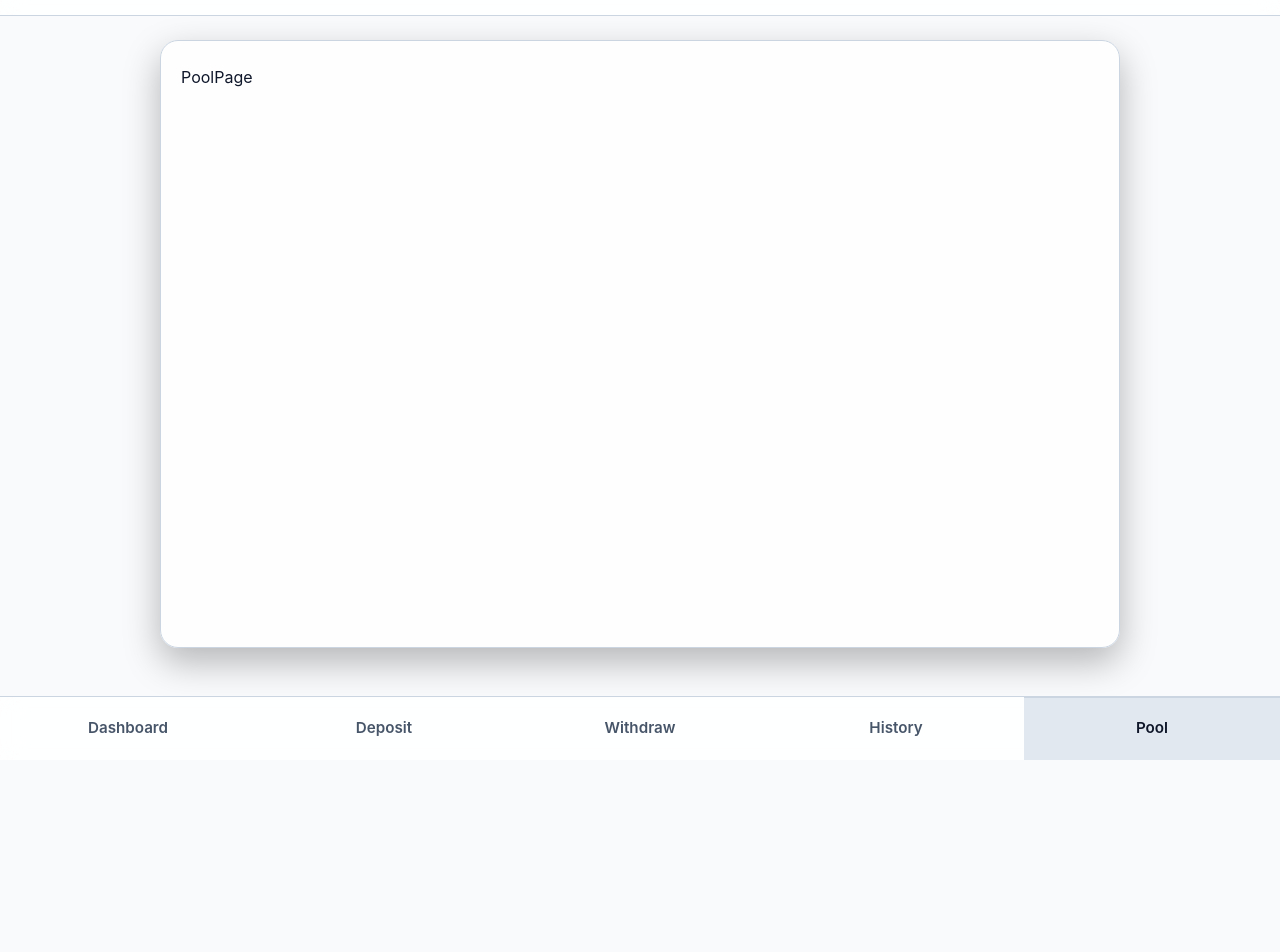
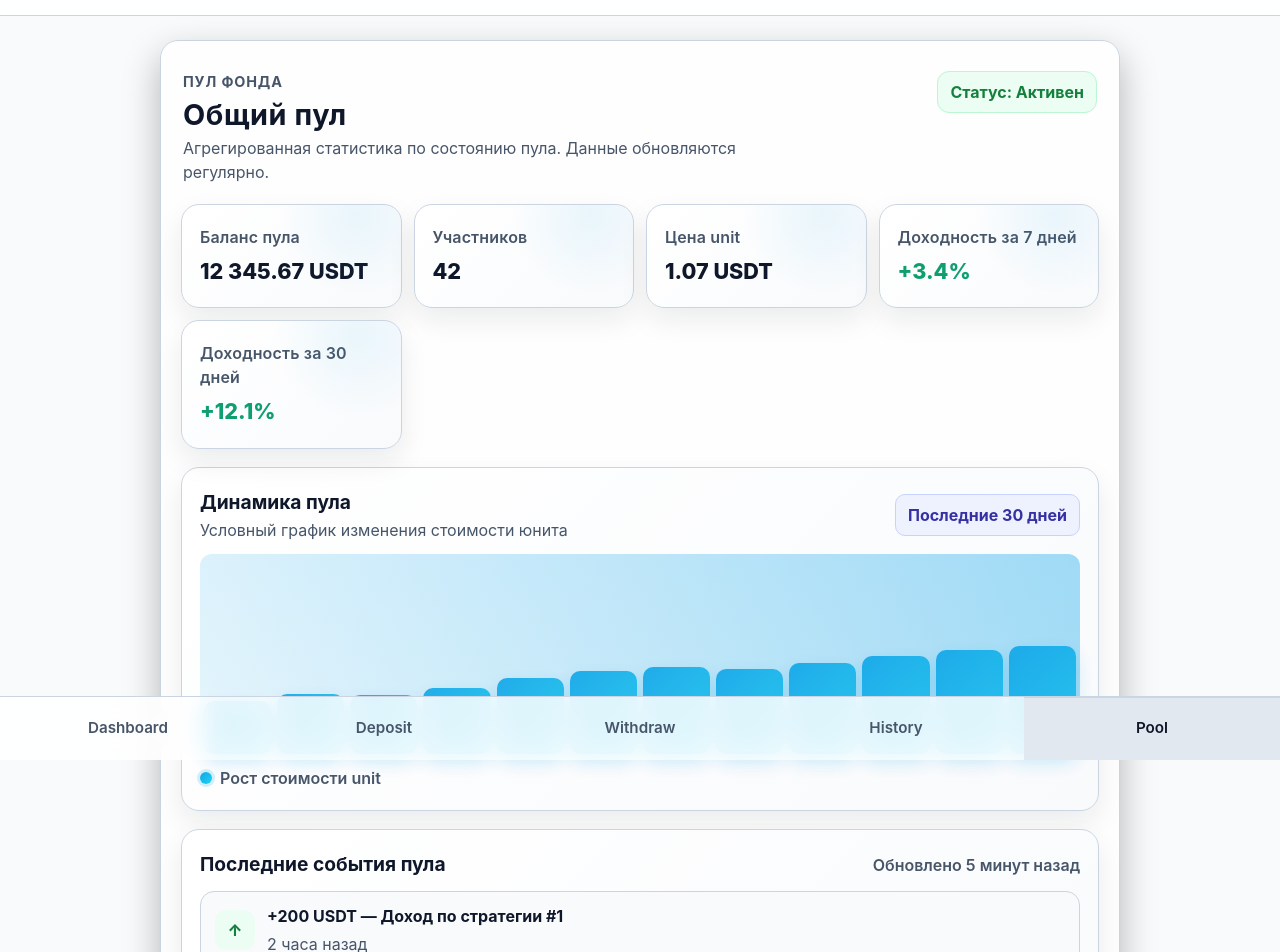
Before and after one commit to EnergyDead/model-agency, a React (Vite) app: page /pool in a window 1280 px wide. Shown: the part 40-992 px from the top of the page. Before the commit the page ends 800 px from the top, so only its background shows below. Built offline with nearby package versions, Linux system fonts and the light colour scheme.

Commit message:
Add static UI for pool overview

```diff
--- a/src/index.css
+++ b/src/index.css
@@ -989,3 +989,257 @@ h1 {
         font-size: 1.15rem;
     }
 }
+
+.pool-page {
+    display: flex;
+    flex-direction: column;
+    gap: 16px;
+}
+
+.pool-header {
+    display: flex;
+    flex-direction: column;
+    gap: 8px;
+    padding: 6px 2px 2px;
+}
+
+.pool-header__eyebrow {
+    margin: 0;
+    color: var(--app-muted);
+    letter-spacing: 0.06em;
+    text-transform: uppercase;
+    font-weight: 700;
+    font-size: 0.9rem;
+}
+
+.pool-header__title {
+    margin: 0;
+    font-size: 1.6rem;
+}
+
+.pool-header__subtitle {
+    margin: 0;
+    color: var(--app-muted);
+    max-width: 620px;
+}
+
+.pool-header__badge {
+    align-self: flex-start;
+    padding: 8px 12px;
+    border-radius: 12px;
+    background: #ecfdf3;
+    color: #15803d;
+    font-weight: 700;
+    border: 1px solid #bbf7d0;
+}
+
+.pool-metrics {
+    display: grid;
+    grid-template-columns: repeat(auto-fit, minmax(180px, 1fr));
+    gap: 12px;
+}
+
+.pool-metric {
+    display: grid;
+    gap: 6px;
+    position: relative;
+    overflow: hidden;
+}
+
+.pool-metric::after {
+    content: "";
+    position: absolute;
+    inset: 0;
+    background: radial-gradient(circle at 80% 10%, rgba(14, 165, 233, 0.08), transparent 40%);
+    pointer-events: none;
+}
+
+.pool-metric__label {
+    margin: 0;
+    color: var(--app-muted);
+    font-weight: 600;
+    letter-spacing: 0.01em;
+}
+
+.pool-metric__value {
+    margin: 0;
+    font-size: 1.35rem;
+    font-weight: 800;
+}
+
+.pool-metric__value--positive {
+    color: #0f9f6e;
+}
+
+.pool-activity {
+    display: grid;
+    gap: 12px;
+}
+
+.pool-activity__header {
+    display: flex;
+    align-items: center;
+    justify-content: space-between;
+    gap: 12px;
+    flex-wrap: wrap;
+}
+
+.pool-activity__title {
+    margin: 0;
+    font-size: 1.2rem;
+}
+
+.pool-activity__subtitle {
+    margin: 2px 0 0;
+    color: var(--app-muted);
+}
+
+.pool-activity__period {
+    padding: 8px 12px;
+    border-radius: 10px;
+    background: #eef2ff;
+    color: #3730a3;
+    font-weight: 700;
+    border: 1px solid #c7d2fe;
+}
+
+.pool-chart {
+    position: relative;
+    display: grid;
+    grid-template-columns: repeat(12, minmax(0, 1fr));
+    align-items: end;
+    gap: 6px;
+    height: 200px;
+    padding: 10px 4px 0;
+    border-radius: 12px;
+    background: linear-gradient(180deg, rgba(14, 165, 233, 0.05), rgba(14, 165, 233, 0));
+}
+
+.pool-chart__bar {
+    height: 60%;
+    background: linear-gradient(135deg, #0ea5e9, #22d3ee);
+    border-radius: 10px;
+    box-shadow: 0 8px 18px rgba(14, 165, 233, 0.25);
+    opacity: 0.9;
+}
+
+.pool-chart__line {
+    position: absolute;
+    inset: 0 0 10px;
+    border-radius: 12px;
+    background: linear-gradient(90deg, rgba(14, 165, 233, 0.1), rgba(14, 165, 233, 0.35));
+    pointer-events: none;
+}
+
+.pool-activity__legend {
+    display: inline-flex;
+    align-items: center;
+    gap: 8px;
+    color: var(--app-muted);
+    font-weight: 600;
+}
+
+.pool-activity__legend-dot {
+    width: 12px;
+    height: 12px;
+    border-radius: 999px;
+    background: linear-gradient(135deg, #0ea5e9, #22d3ee);
+    box-shadow: 0 0 0 3px rgba(14, 165, 233, 0.18);
+}
+
+.pool-events {
+    display: grid;
+    gap: 12px;
+}
+
+.pool-events__header {
+    display: flex;
+    align-items: baseline;
+    justify-content: space-between;
+    gap: 10px;
+    flex-wrap: wrap;
+}
+
+.pool-events__title {
+    margin: 0;
+    font-size: 1.2rem;
+}
+
+.pool-events__hint {
+    color: var(--app-muted);
+    font-weight: 600;
+}
+
+.pool-events__list {
+    list-style: none;
+    margin: 0;
+    padding: 0;
+    display: grid;
+    gap: 10px;
+}
+
+.pool-event {
+    display: grid;
+    grid-template-columns: auto 1fr;
+    align-items: center;
+    gap: 12px;
+    padding: 12px 14px;
+    border-radius: 14px;
+    border: 1px solid var(--app-border);
+    background: #f8fafc;
+}
+
+.pool-event__icon {
+    width: 40px;
+    height: 40px;
+    border-radius: 12px;
+    display: grid;
+    place-items: center;
+    font-weight: 800;
+}
+
+.pool-event__icon--pnl {
+    background: #ecfdf3;
+    color: #15803d;
+}
+
+.pool-event__icon--deposit {
+    background: #e0f2fe;
+    color: #075985;
+}
+
+.pool-event__icon--withdraw {
+    background: #fff1f2;
+    color: #9f1239;
+}
+
+.pool-event__body {
+    display: grid;
+    gap: 4px;
+}
+
+.pool-event__title {
+    margin: 0;
+    font-weight: 700;
+}
+
+.pool-event__time {
+    margin: 0;
+    color: var(--app-muted);
+}
+
+@media (min-width: 640px) {
+    .pool-page {
+        gap: 18px;
+    }
+
+    .pool-header {
+        align-items: center;
+        justify-content: space-between;
+        flex-direction: row;
+    }
+
+    .pool-header__title {
+        font-size: 1.8rem;
+    }
+}
--- a/src/pages/PoolPage.tsx
+++ b/src/pages/PoolPage.tsx
@@ -1,3 +1,87 @@
 export default function PoolPage() {
-    return <div>PoolPage</div>;
+    const metrics = [
+        { label: "Баланс пула", value: "12 345.67 USDT" },
+        { label: "Участников", value: "42" },
+        { label: "Цена unit", value: "1.07 USDT" },
+        { label: "Доходность за 7 дней", value: "+3.4%", trend: "positive" },
+        { label: "Доходность за 30 дней", value: "+12.1%", trend: "positive" },
+    ];
+
+    const events = [
+        { type: "pnl", title: "+200 USDT — Доход по стратегии #1", time: "2 часа назад" },
+        { type: "deposit", title: "+1 000 USDT — Крупный депозит", time: "вчера" },
+        { type: "withdraw", title: "-500 USDT — Вывод средств", time: "2 дня назад" },
+    ];
+
+    return (
+        <div className="pool-page">
+            <header className="pool-header">
+                <div>
+                    <p className="pool-header__eyebrow">Пул фонда</p>
+                    <h1 className="pool-header__title">Общий пул</h1>
+                    <p className="pool-header__subtitle">
+                        Агрегированная статистика по состоянию пула. Данные обновляются регулярно.
+                    </p>
+                </div>
+                <div className="pool-header__badge">Статус: Активен</div>
+            </header>
+
+            <section className="pool-metrics" aria-label="Основные показатели пула">
+                {metrics.map((metric) => (
+                    <article key={metric.label} className="card pool-metric">
+                        <p className="pool-metric__label">{metric.label}</p>
+                        <p
+                            className={`pool-metric__value ${
+                                metric.trend === "positive" ? "pool-metric__value--positive" : ""
+                            }`}
+                        >
+                            {metric.value}
+                        </p>
+                    </article>
+                ))}
+            </section>
+
+            <section className="card pool-activity" aria-label="Динамика пула">
+                <div className="pool-activity__header">
+                    <div>
+                        <h2 className="pool-activity__title">Динамика пула</h2>
+                        <p className="pool-activity__subtitle">Условный график изменения стоимости юнита</p>
+                    </div>
+                    <span className="pool-activity__period">Последние 30 дней</span>
+                </div>
+                <div className="pool-chart" aria-hidden>
+                    {[28, 32, 31, 35, 40, 44, 46, 45, 48, 52, 55, 57].map((height, index) => (
+                        <div key={index} className="pool-chart__bar" style={{ height: `${height}%` }} />
+                    ))}
+                    <div className="pool-chart__line" />
+                </div>
+                <div className="pool-activity__legend">
+                    <span className="pool-activity__legend-dot" />
+                    <span>Рост стоимости unit</span>
+                </div>
+            </section>
+
+            <section className="card pool-events" aria-label="Последние события пула">
+                <div className="pool-events__header">
+                    <h2 className="pool-events__title">Последние события пула</h2>
+                    <span className="pool-events__hint">Обновлено 5 минут назад</span>
+                </div>
+                <ul className="pool-events__list">
+                    {events.map((event) => (
+                        <li key={event.title} className="pool-event">
+                            <div className={`pool-event__icon pool-event__icon--${event.type}`} aria-hidden>
+                                {event.type === "pnl" && "↑"}
+                                {event.type === "deposit" && "+"}
+                                {event.type === "withdraw" && "-"}
+                            </div>
+                            <div className="pool-event__body">
+                                <p className="pool-event__title">{event.title}</p>
+                                <p className="pool-event__time">{event.time}</p>
+                            </div>
+                        </li>
+                    ))}
+                </ul>
+            </section>
+        </div>
+    );
 }
```
